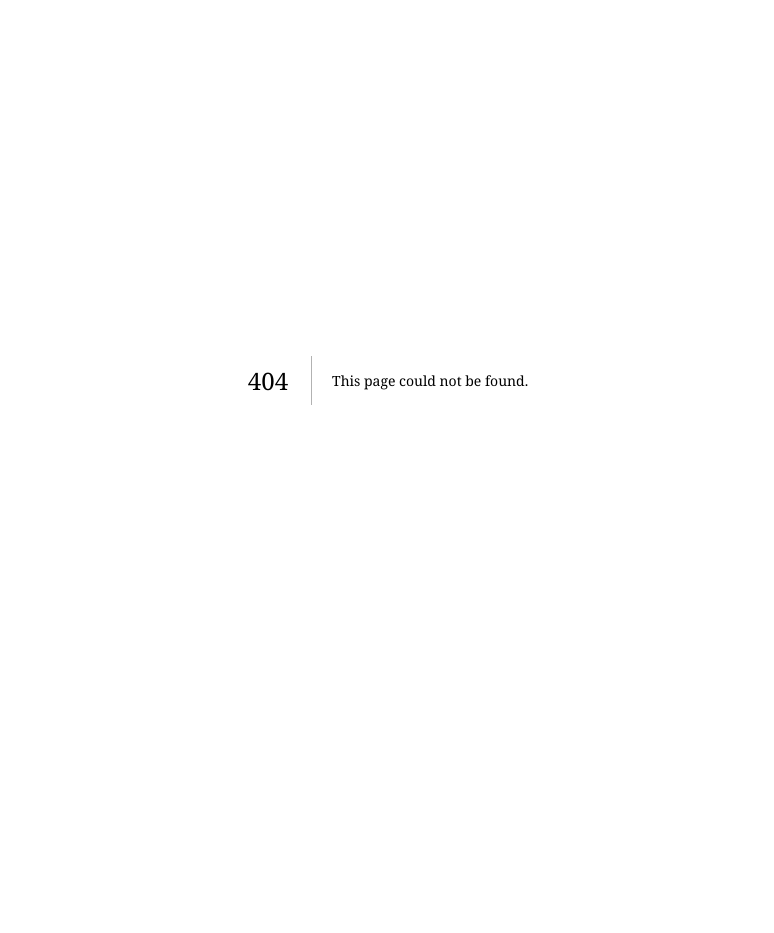
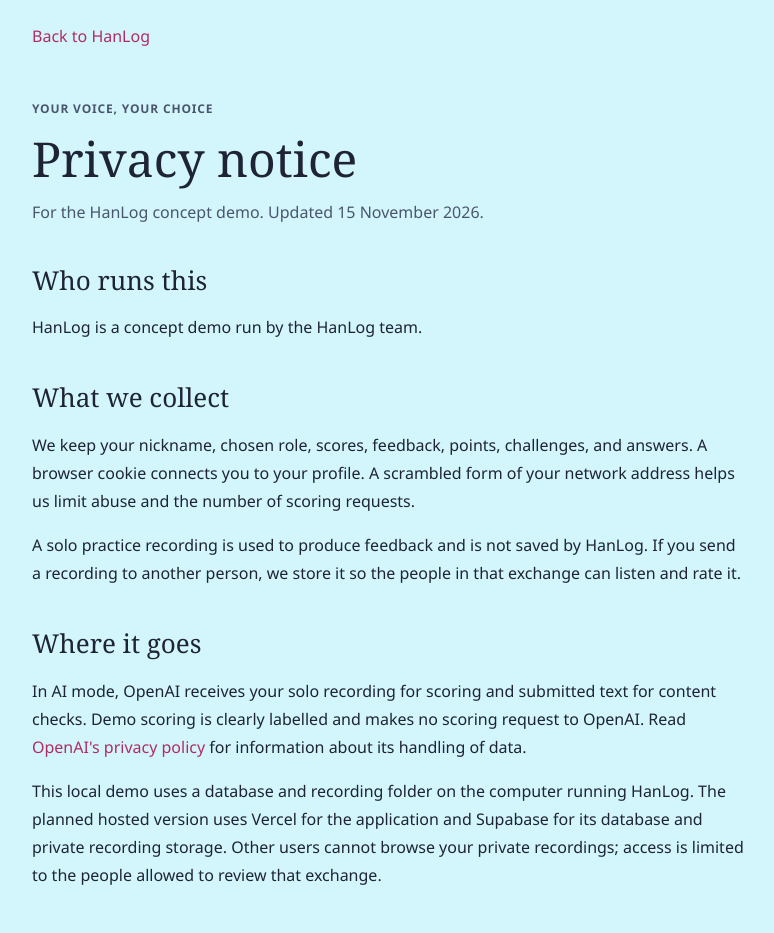
Before and after one commit to davemaxuell/hanlog, a Next.js app: page /privacy in a window 1280 px wide. Before the commit this address had no page. Shown: the part 20-953 px from the top of the page, without its empty margins (252-1026 px from the left). Before the commit the page ends 800 px from the top, so only its background shows below. Built offline with nearby package versions, Linux system fonts and the light colour scheme.

Commit message:
feat: privacy notice with confirmed HanLog operator

```diff
--- /dev/null
+++ b/src/app/privacy/page.tsx
@@ -0,0 +1,18 @@
+import type { Metadata } from 'next';
+import Link from 'next/link';
+import styles from './privacy.module.css';
+
+export const metadata: Metadata = { title: 'Privacy notice · HanLog' };
+
+export default function Privacy() {
+  return <main className={styles.page}>
+    <Link href="/" className="hl-back-link">Back to HanLog</Link>
+    <header className="hl-page-heading"><p className="hl-eyebrow">Your voice, your choice</p><h1>Privacy notice</h1><p>For the HanLog concept demo. Updated 15 November 2026.</p></header>
+    <section><h2>Who runs this</h2><p>HanLog is a concept demo run by the HanLog team.</p></section>
+    <section><h2>What we collect</h2><p>We keep your nickname, chosen role, scores, feedback, points, challenges, and answers. A browser cookie connects you to your profile. A scrambled form of your network address helps us limit abuse and the number of scoring requests.</p><p>A solo practice recording is used to produce feedback and is not saved by HanLog. If you send a recording to another person, we store it so the people in that exchange can listen and rate it.</p></section>
+    <section><h2>Where it goes</h2><p>In AI mode, OpenAI receives your solo recording for scoring and submitted text for content checks. Demo scoring is clearly labelled and makes no scoring request to OpenAI. Read <a href="https://openai.com/policies/privacy-policy/">OpenAI&apos;s privacy policy</a> for information about its handling of data.</p><p>This local demo uses a database and recording folder on the computer running HanLog. The planned hosted version uses Vercel for the application and Supabase for its database and private recording storage. Other users cannot browse your private recordings; access is limited to the people allowed to review that exchange.</p></section>
+    <section><h2>How long we keep it</h2><p>Recordings sent to other people are available for up to 14 days. After that, access stops and the daily cleanup removes the stored files. The local demo needs its cleanup job to be run; the hosted setup schedules it daily.</p><p>Your nickname, scores, points, and written contributions stay until you delete your profile. Short-lived abuse counters can remain without your profile ID until the next daily cleanup. OpenAI handles data it receives under its own policies.</p></section>
+    <section><h2>How to delete it</h2><p>Open Me in the app, choose Delete my data, and confirm. This removes your profile and its scores, points, challenges, answers, and stored recordings. If storage is temporarily unavailable, HanLog asks you to retry and keeps the profile so it can finish the deletion.</p><p>Clearing browser cookies does not delete stored data and can stop you from accessing your profile. Use Delete my data first.</p></section>
+    <section><h2>Age</h2><p>You must be 14 or older to use this demo. Recording is available only after you agree to the notice shown in the app.</p></section>
+  </main>;
+}
--- /dev/null
+++ b/src/app/privacy/privacy.module.css
@@ -0,0 +1,4 @@
+.page { display: grid; gap: 40px; max-width: 760px; padding: 32px 24px 80px; margin: 0 auto; }
+.page section { display: grid; gap: 16px; line-height: 1.75; }
+.page h2 { font-size: 26px; font-weight: 400; line-height: 1.3; }
+@media (max-width: 359px) { .page { padding: 24px 16px 64px; gap: 32px; } }
```
Also changed, not shown: 1 other file (tests, documents, lock files or other folders).
